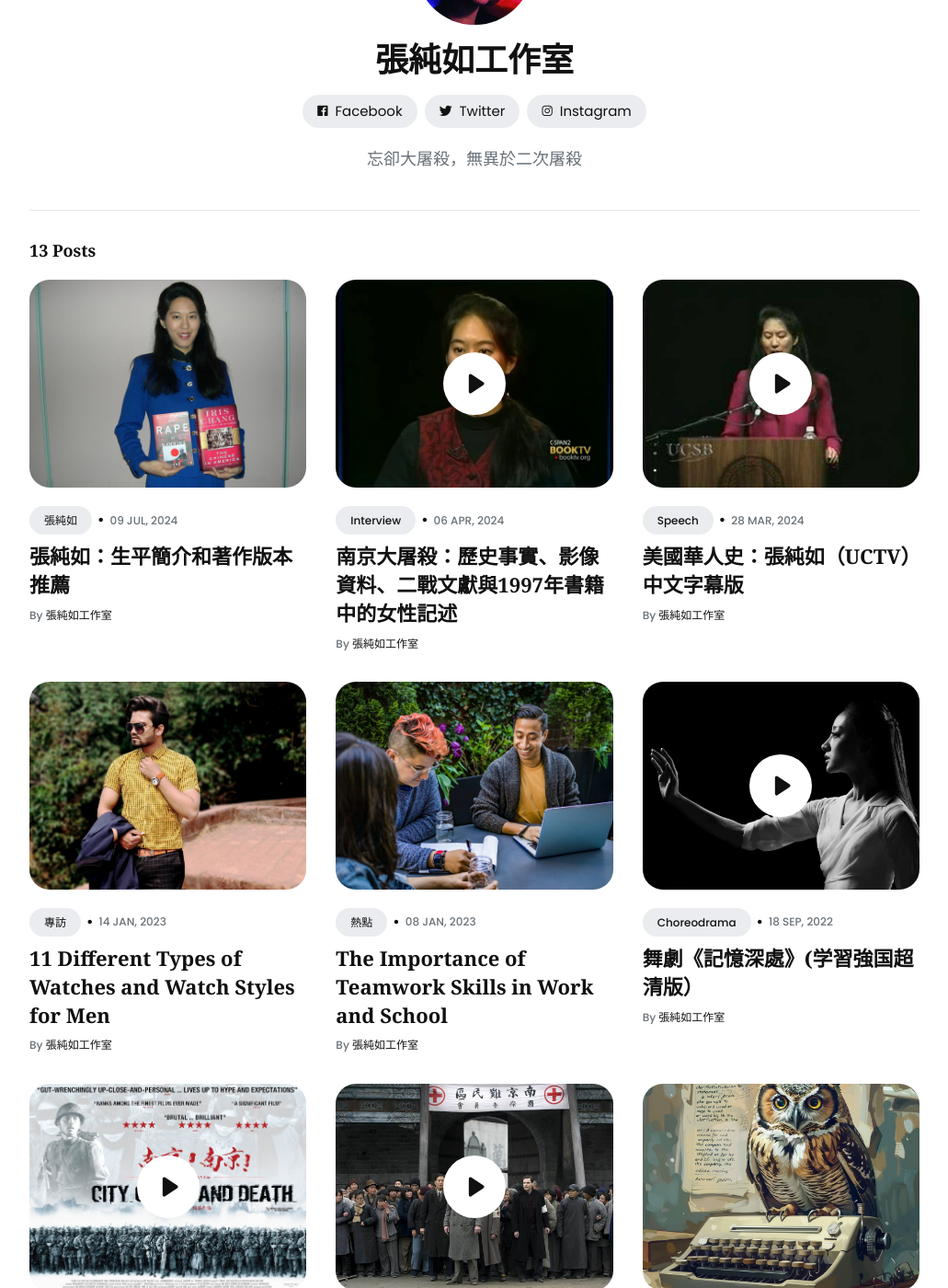
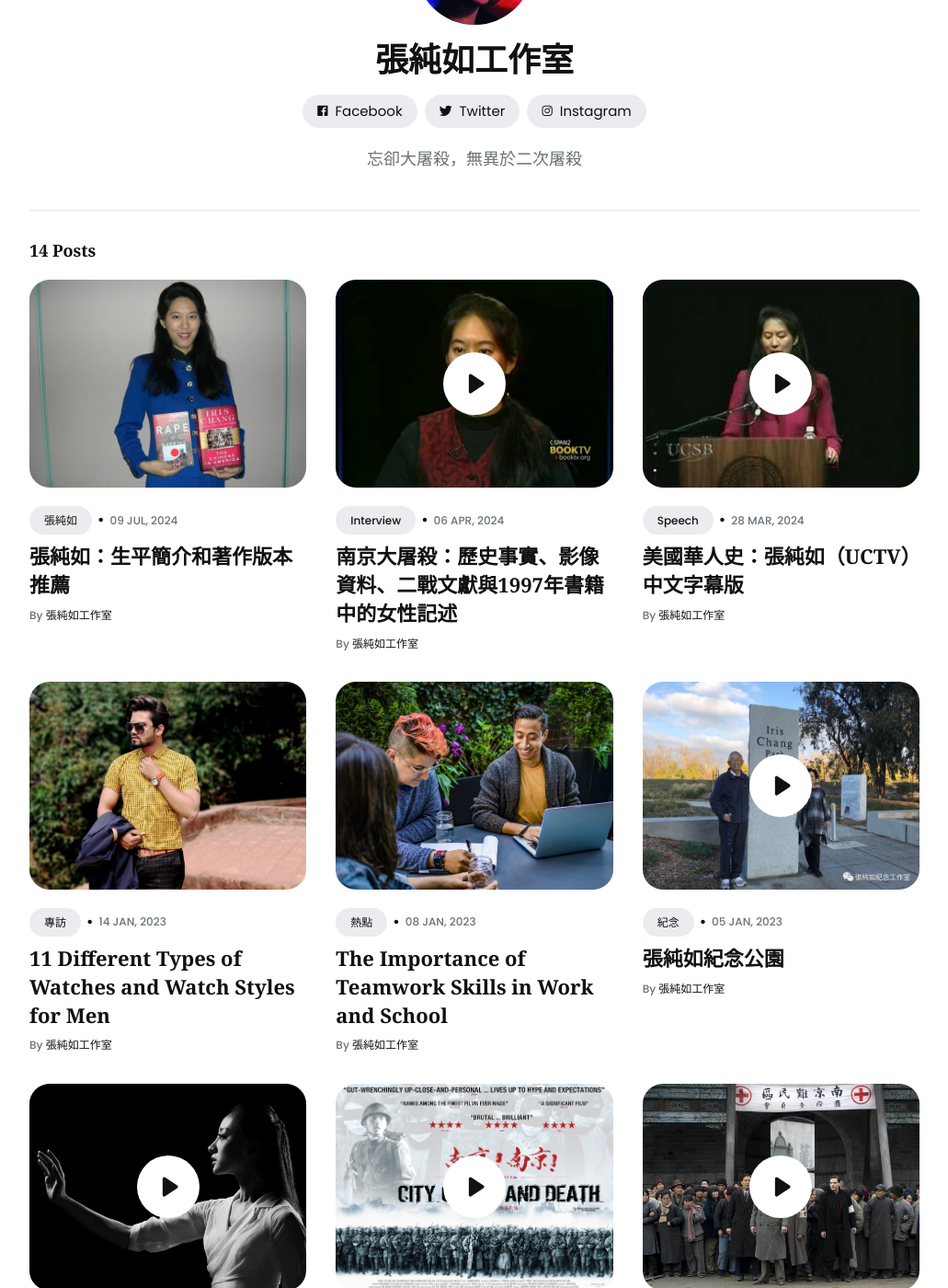
Before and after one commit to thatirischang/thatirischang.github.io, a Jekyll site: the page built from _authors/admin.md, in a window 1280 px wide and 1400 px high, scrolled down 224 px. Shown: the whole window at 92% size, without its empty margins (124-1155 px from the left). Built offline with Jekyll 4.4.1, drawn with Linux system fonts in a browser that asks for light colours; some of the changed lines change nothing that is shown.

Commit message:
Update 2023-01-05-french-toast-waffles-with-apple-cherry-topping.md

```diff
--- a/_posts/2023-01-05-french-toast-waffles-with-apple-cherry-topping.md
+++ b/_posts/2023-01-05-french-toast-waffles-with-apple-cherry-topping.md
@@ -1,10 +1,11 @@
 ---
 layout: post
 title: 張純如紀念公園
-description: Class aptent taciti sociosqu ad litora torquent per conubia nostra, per inceptos himenaeos. Curabitur sodales ligula in libero. Sed dignissim lacinia nunc. Curabitur tortor. Pellentesque nibh. Aenean quam. In scelerisque sem at dolor. Maecenas mattis convallis tristique.
+description: 張純如紀念公園於2019年11月9日正式揭幕，以紀念《南京大屠殺》作者張純如逝世15週年，並傳承她“一個人的力量”精神，激勵社會正義與和平。
 date: 2023-01-05 15:01:35 +0300
-author: kaiya
+author: admin
 image: '/images/137.jpg'
+video_embed: https://www.youtube.com/embed/Vwdh-QBPf_4
 tags: [紀念]
 ---
 2019年11月9日，位於聖荷西的張純如紀念公園（Iris Chang Park）正式揭幕，以紀念歷史學家、《南京大屠殺》（The Rape of Nanking）一書的作者張純如逝世15週年。當天，社區居民、僑團代表以及多位民選官員齊聚一堂，向這位卓越的歷史學家致以崇高敬意。
```
